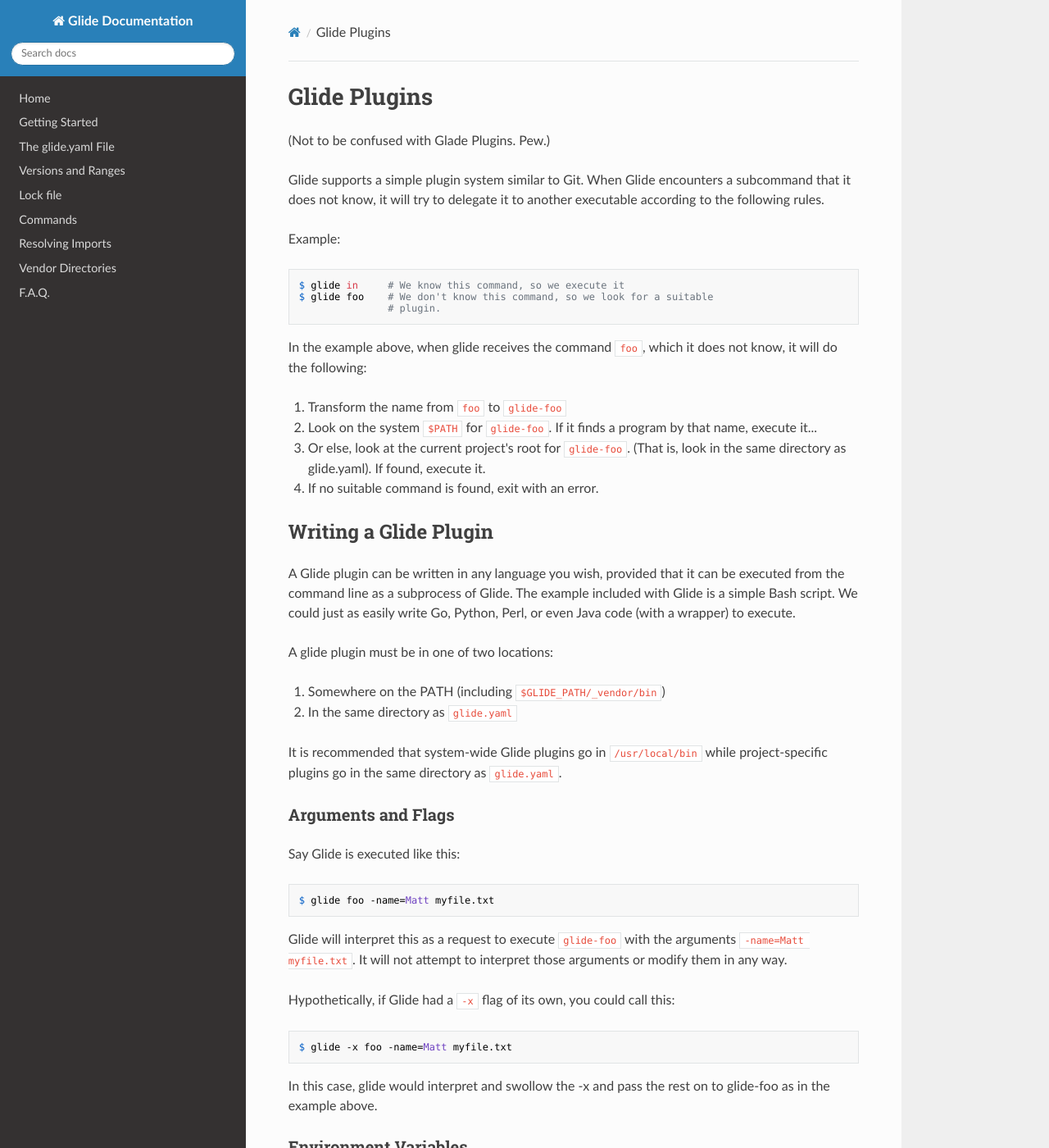
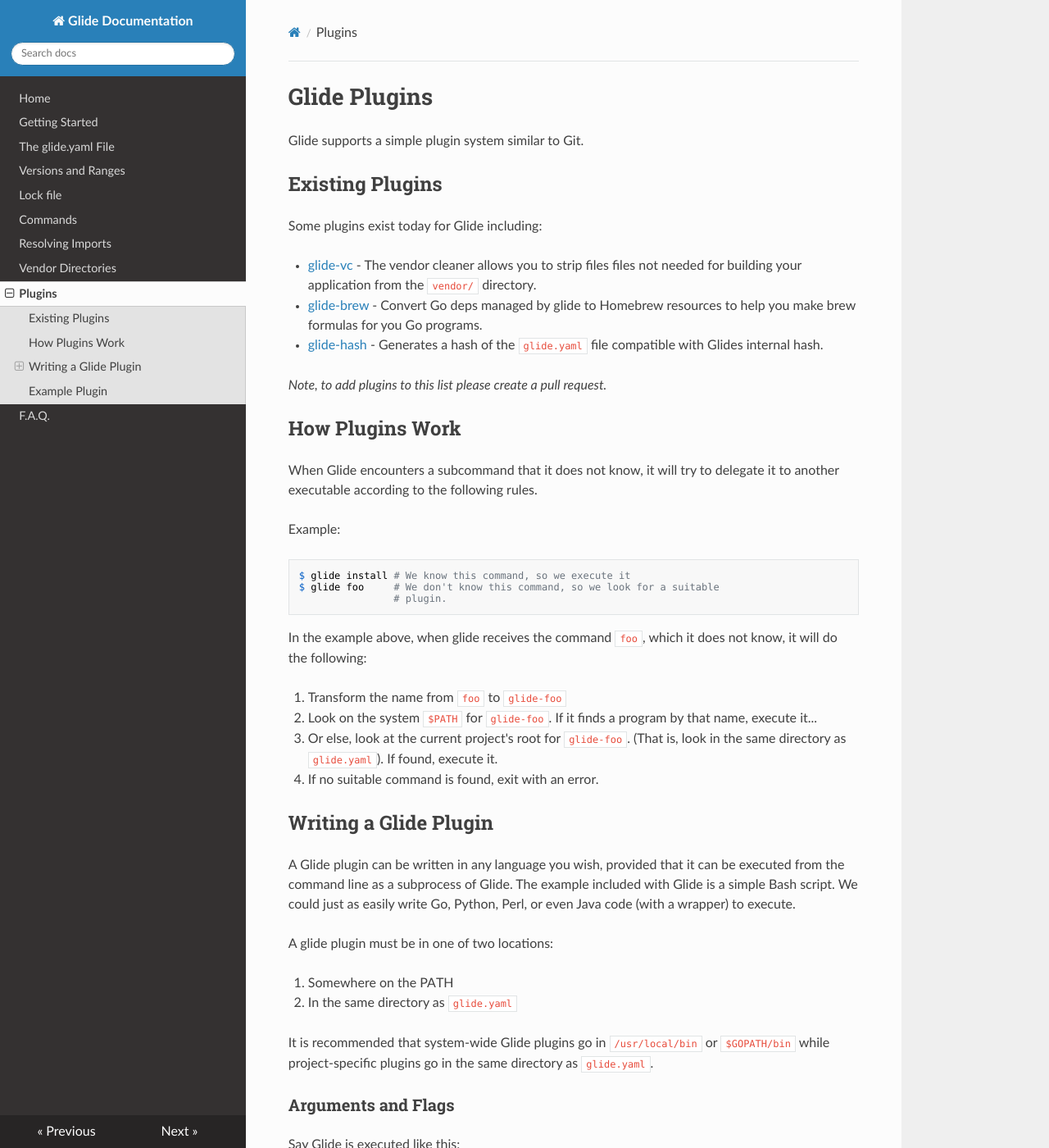
Before and after one commit to Masterminds/glide, an MkDocs documentation site: the page built from docs/plugins.md, in a window 1280 px wide and 1400 px high. Shown: the whole window at 82% size. Built offline with MkDocs 1.6.1, drawn with Linux system fonts in a browser that asks for light colours; nearby versions of some CDN libraries; old or Windows-style settings are respelled for this version of MkDocs; some of the changed text lies outside the part shown.

Commit message:
Updating the plugins documentation and adding listing

````diff
--- a/docs/plugins.md
+++ b/docs/plugins.md
@@ -1,44 +1,47 @@
 # Glide Plugins
 
-(Not to be confused with Glade Plugins. Pew.)
+Glide supports a simple plugin system similar to Git.
 
-Glide supports a simple plugin system similar to Git. When Glide
-encounters a subcommand that it does not know, it will try to delegate
-it to another executable according to the following rules.
+## Existing Plugins
+
+Some plugins exist today for Glide including:
+
+* [glide-vc](https://github.com/sgotti/glide-vc) - The vendor cleaner allows you to strip files files not needed for building your application from the `vendor/` directory.
+* [glide-brew](https://github.com/heewa/glide-brew) - Convert Go deps managed by glide to Homebrew resources to help you make brew formulas for you Go programs.
+* [glide-hash](https://github.com/mattfarina/glide-hash) - Generates a hash of the `glide.yaml` file compatible with Glides internal hash.
+
+_Note, to add plugins to this list please create a pull request._
+
+## How Plugins Work
+
+When Glide encounters a subcommand that it does not know, it will try to delegate it to another executable according to the following rules.
 
 Example:
 
 ```
-$ glide in     # We know this command, so we execute it
-$ glide foo    # We don't know this command, so we look for a suitable
-               # plugin.
+$ glide install # We know this command, so we execute it
+$ glide foo     # We don't know this command, so we look for a suitable
+                # plugin.
 ```
 
-In the example above, when glide receives the command `foo`, which it
-does not know, it will do the following:
+In the example above, when glide receives the command `foo`, which it does not know, it will do the following:
 
 1. Transform the name from `foo` to `glide-foo`
-2. Look on the system `$PATH` for `glide-foo`. If it finds a program by
-   that name, execute it...
-3. Or else, look at the current project's root for `glide-foo`. (That
-   is, look in the same directory as glide.yaml). If found, execute it.
+2. Look on the system `$PATH` for `glide-foo`. If it finds a program by that name, execute it...
+3. Or else, look at the current project's root for `glide-foo`. (That is, look in the same directory as `glide.yaml`). If found, execute it.
 4. If no suitable command is found, exit with an error.
 
 ## Writing a Glide Plugin
 
-A Glide plugin can be written in any language you wish, provided that it
-can be executed from the command line as a subprocess of Glide. The
-example included with Glide is a simple Bash script. We could just as
-easily write Go, Python, Perl, or even Java code (with a wrapper) to
+A Glide plugin can be written in any language you wish, provided that it can be executed from the command line as a subprocess of Glide. The example included with Glide is a simple Bash script. We could just as easily write Go, Python, Perl, or even Java code (with a wrapper) to
 execute.
 
 A glide plugin must be in one of two locations:
 
-1. Somewhere on the PATH (including `$GLIDE_PATH/_vendor/bin`)
+1. Somewhere on the PATH
 2. In the same directory as `glide.yaml`
 
-It is recommended that system-wide Glide plugins go in `/usr/local/bin`
-while project-specific plugins go in the same directory as `glide.yaml`.
+It is recommended that system-wide Glide plugins go in `/usr/local/bin` or `$GOPATH/bin` while project-specific plugins go in the same directory as `glide.yaml`.
 
 ### Arguments and Flags
 
@@ -48,32 +51,15 @@ Say Glide is executed like this:
 $ glide foo -name=Matt myfile.txt
 ```
 
-Glide will interpret this as a request to execute `glide-foo` with the
-arguments `-name=Matt myfile.txt`. It will not attempt to interpret
-those arguments or modify them in any way.
+Glide will interpret this as a request to execute `glide-foo` with the arguments `-name=Matt myfile.txt`. It will not attempt to interpret those arguments or modify them in any way.
 
-Hypothetically, if Glide had a `-x` flag of its own, you could call
-this:
+Hypothetically, if Glide had a `-x` flag of its own, you could call this:
 
 ```
 $ glide -x foo -name=Matt myfile.txt
 ```
 
-In this case, glide would interpret and swollow the -x and pass the rest
-on to glide-foo as in the example above.
-
-### Environment Variables
-
-When Glide executes a plugin, it passes through all of its environment
-variables, including...
-
-- GOPATH: Gopath
-- PATH: Executable paths
-- GLIDE_GOPATH: Gopath (in case GOPATH gets overridden by another
-  script)
-- GLIDE_PROJECT: The path to the project
-- GLIDE_YAML: The path to the project's YAML
-- ALREADY_GLIDING: 1 if we are in a `glide in` session.
+In this case, glide would interpret and swollow the -x and pass the rest on to `glide-foo` as in the example above.
 
 ## Example Plugin
 
--- a/mkdocs.yml
+++ b/mkdocs.yml
@@ -8,5 +8,6 @@ pages:
 - Commands: commands.md
 - Resolving Imports: resolving-imports.md
 - Vendor Directories: vendor.md
+- Plugins: plugins.md
 - F.A.Q.: faq.md
 theme: readthedocs
````
Also changed, not shown: other parts of docs/plugins.md (+0 -2 lines).
